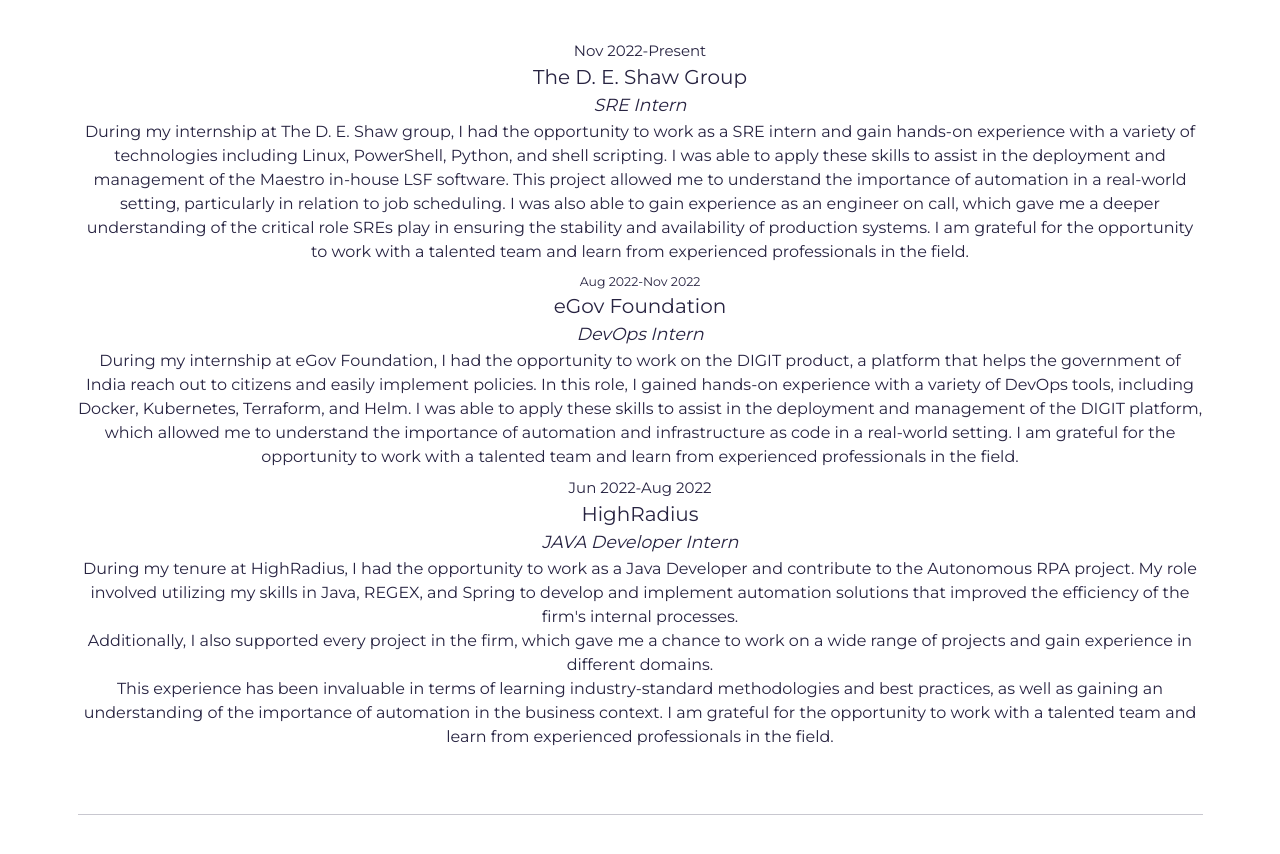
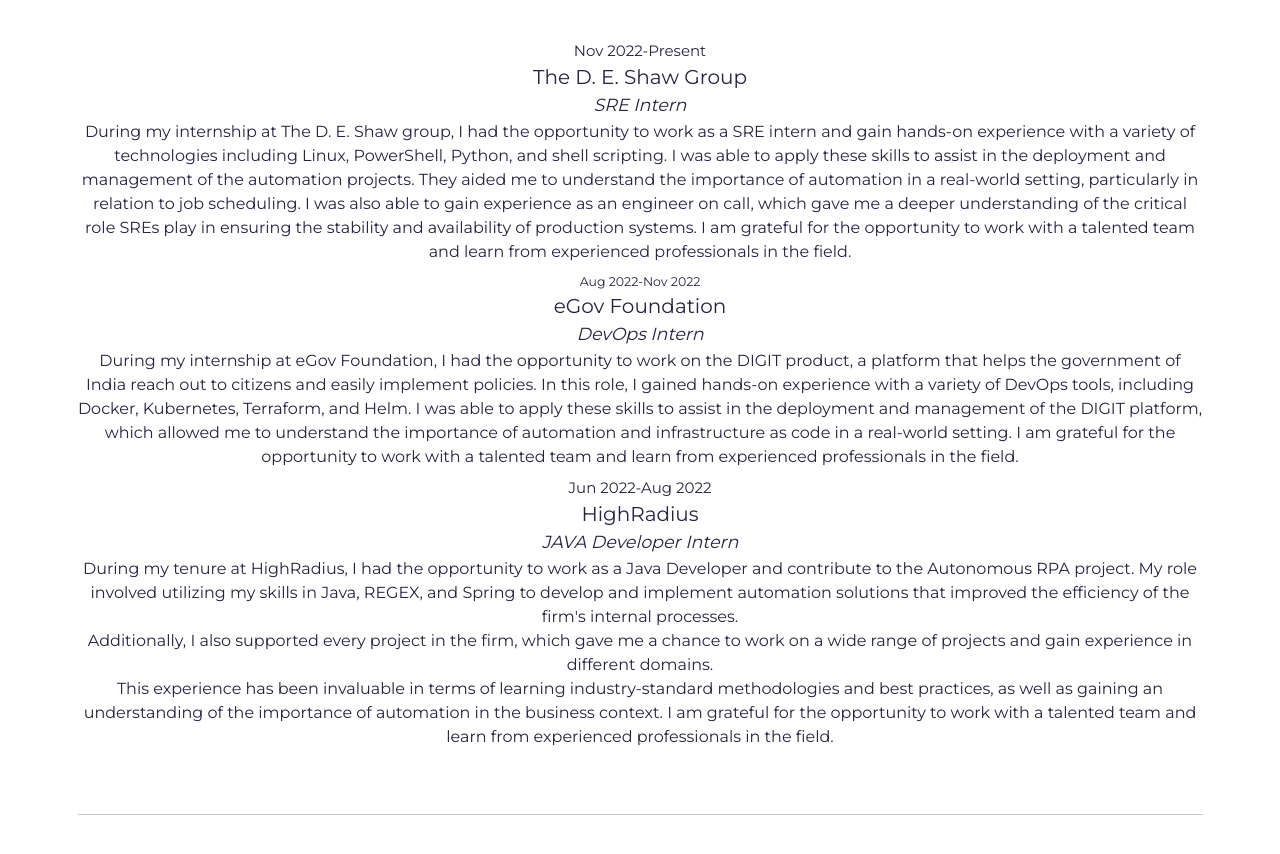
Before and after one commit to abhinav-193/abhinav-193.github.io, a website built with Parcel: page src/index.html in a window 1280 px wide. Shown: the part 1588-2442 px from the top of the page. Built offline with nearby package versions, Linux system fonts and the light colour scheme; files whose address does not match are found by name.

Commit message:
Update index.html

```diff
--- a/src/index.html
+++ b/src/index.html
@@ -112,7 +112,7 @@
                   <h2>The D. E. Shaw Group</a></h2>
                   <h3><em>SRE Intern</em></h3>
 
-                  <p>During my internship at The D. E. Shaw group, I had the opportunity to work as a SRE intern and gain hands-on experience with a variety of technologies including Linux, PowerShell, Python, and shell scripting. I was able to apply these skills to assist in the deployment and management of the Maestro in-house LSF software. This project allowed me to understand the importance of automation in a real-world setting, particularly in relation to job scheduling. I was also able to gain experience as an engineer on call, which gave me a deeper understanding of the critical role SREs play in ensuring the stability and availability of production systems. I am grateful for the opportunity to work with a talented team and learn from experienced professionals in the field.</p>
+                  <p>During my internship at The D. E. Shaw group, I had the opportunity to work as a SRE intern and gain hands-on experience with a variety of technologies including Linux, PowerShell, Python, and shell scripting. I was able to apply these skills to assist in the deployment and management of the automation projects. They aided me to understand the importance of automation in a real-world setting, particularly in relation to job scheduling. I was also able to gain experience as an engineer on call, which gave me a deeper understanding of the critical role SREs play in ensuring the stability and availability of production systems. I am grateful for the opportunity to work with a talented team and learn from experienced professionals in the field.</p>
                 </div>
               </div>
               <div class="timeline__item">
```
